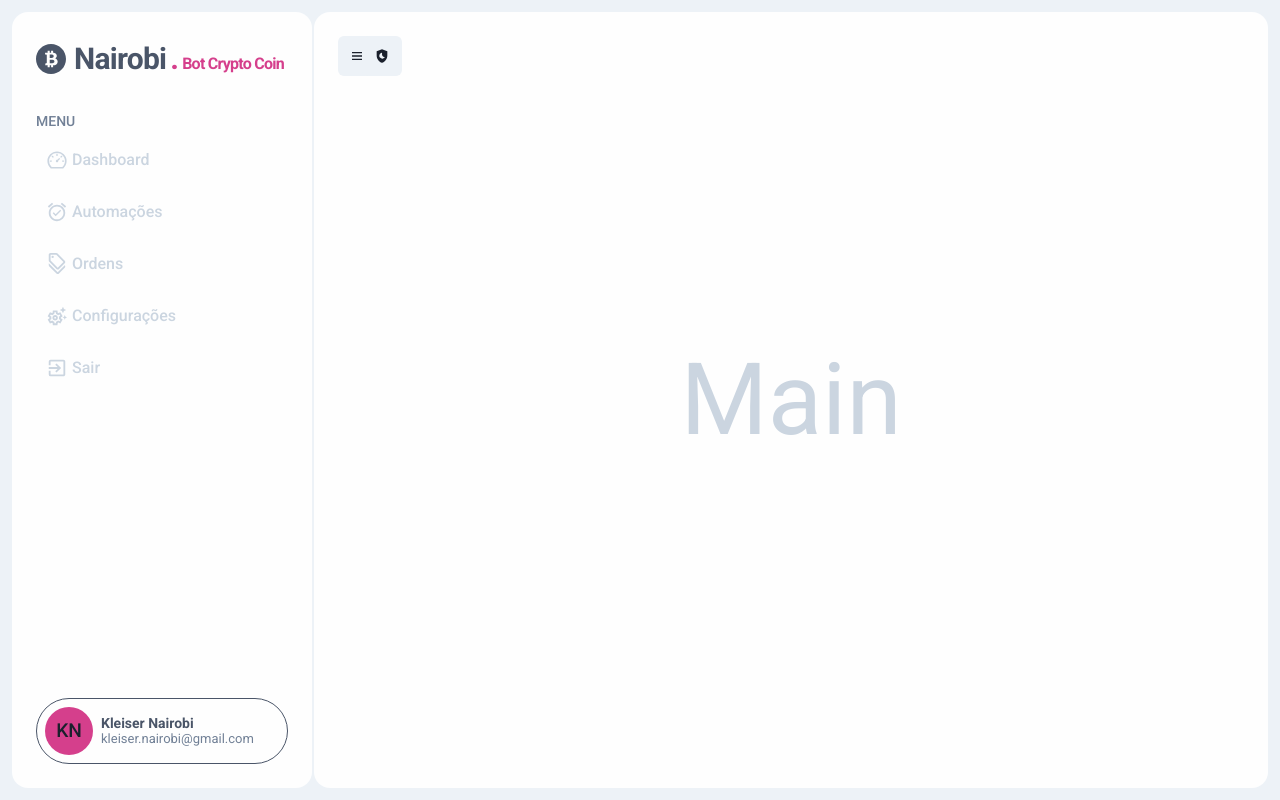
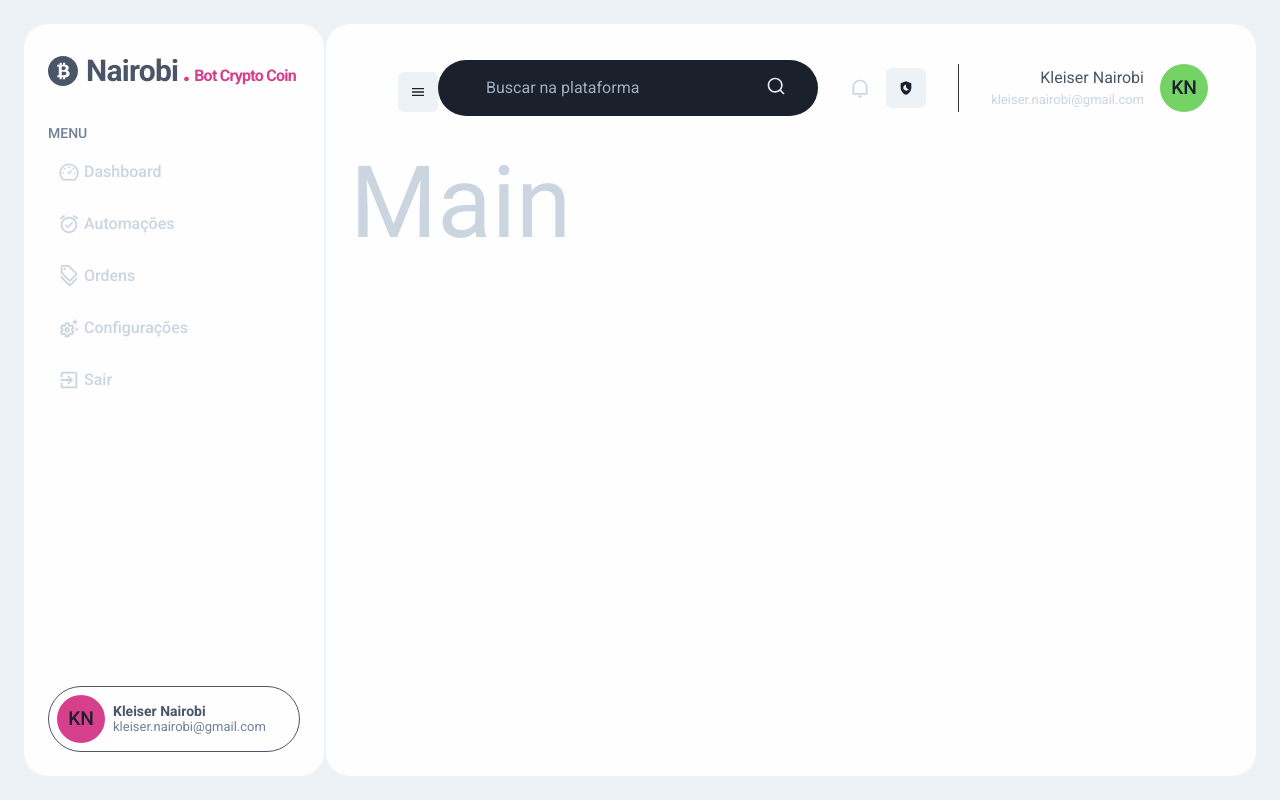
Before and after one commit to KleiserNairobi/BotCryptoCoin, a React (Vite) app in the folder frontend/: page / in a window 1280 px wide. Built offline with nearby package versions, Linux system fonts and the light colour scheme.

Commit message:
ajustando header

```diff
--- a/frontend/src/components/Header.tsx
+++ b/frontend/src/components/Header.tsx
@@ -1,28 +1,41 @@
-import { Flex, Text, Input, Icon, HStack, Box, Avatar } from "@chakra-ui/react";
 import {
-  RiNotificationLine,
-  RiSearchLine,
-  RiUserAddLine,
-} from "react-icons/ri";
+  Flex,
+  Text,
+  Input,
+  Icon,
+  HStack,
+  Box,
+  Avatar,
+  IconButton,
+  useColorMode,
+} from "@chakra-ui/react";
+import { useState } from "react";
+import { MdMenu, MdShieldMoon } from "react-icons/md";
+import { RiNotificationLine, RiSearchLine } from "react-icons/ri";
 
 export function Header() {
+  const [collapse, setCollapse] = useState(true);
+  const { toggleColorMode } = useColorMode();
   return (
     <Flex
       as={"header"}
       w={"100%"}
-      maxWidth={1480}
+      //maxWidth={1480}
       h={20}
-      mx={"auto"}
-      mt={4}
+      //mx={"auto"}
+      //mt={4}
       px={6}
-      align={"center"}
+      //align={"flex-start"}
+      //justifyContent={"center"}
     >
-      <Text fontSize={"3xl"} fontWeight={"bold"} letterSpacing={"tight"} w={64}>
-        Nairobi
-        <Text as={"span"} ml={1} color={"pink.500"}>
-          .
-        </Text>
-      </Text>
+      <IconButton
+        top={6}
+        left={6}
+        icon={<MdMenu />}
+        aria-label="Menu"
+        onClick={() => setCollapse(!collapse)}
+      />
+
       <Flex
         as={"label"}
         flex={1}
@@ -57,7 +70,11 @@ export function Header() {
           borderColor={"gray.700"}
         >
           <Icon as={RiNotificationLine} fontSize={20} />
-          <Icon as={RiUserAddLine} fontSize={20} />
+          <IconButton
+            icon={<MdShieldMoon />}
+            aria-label="Menu"
+            onClick={toggleColorMode}
+          />
         </HStack>
         <Flex align={"center"}>
           <Box mr={4} textAlign={"right"}>
--- a/frontend/src/pages/Home.tsx
+++ b/frontend/src/pages/Home.tsx
@@ -1,16 +1,15 @@
-import { HStack, Flex, Text, IconButton, useColorMode } from "@chakra-ui/react";
+import { HStack, Flex, Text } from "@chakra-ui/react";
 import { useState } from "react";
-import { MdMenu, MdShieldMoon } from "react-icons/md";
 import { Sidebar } from "../components/Sidebar";
 import { useTokens } from "../styles/tokens";
+import { Header } from "../components/Header";
 
 export default function Home() {
   const tokens = useTokens();
   const [collapse, setCollapse] = useState(true);
-  const { toggleColorMode } = useColorMode();
 
   return (
-    <HStack w={"full"} h={"100vh"} p={3} gap={0.5}>
+    <HStack w={"full"} h={"100vh"} p={6} gap={0.5}>
       <Flex
         as={"aside"}
         w={"full"}
@@ -22,37 +21,23 @@ export default function Home() {
         flexDir={"column"}
         justifyContent={"space-between"}
         transition={"ease-in-out .2s"}
-        borderRadius={"2xl"}
+        borderRadius={"3xl"}
       >
         <Sidebar collapse={collapse} />
       </Flex>
       <Flex
         as={"main"}
+        p={6}
         w={"full"}
         h={"full"}
         bg={tokens.corDeFundo}
         flexDir={"column"}
-        position={"relative"}
-        alignItems="center"
-        justifyContent="center"
-        borderRadius={"2xl"}
+        //position={"relative"}
+        //alignItems="center"
+        //justifyContent="center"
+        borderRadius={"3xl"}
       >
-        <IconButton
-          top={6}
-          left={6}
-          icon={<MdMenu />}
-          aria-label="Menu"
-          position={"absolute"}
-          onClick={() => setCollapse(!collapse)}
-        />
-        <IconButton
-          top={6}
-          left={12}
-          icon={<MdShieldMoon />}
-          aria-label="Menu"
-          position={"absolute"}
-          onClick={toggleColorMode}
-        />
+        <Header />
         <Text fontSize={100} color="gray.300">
           Main
         </Text>
```
